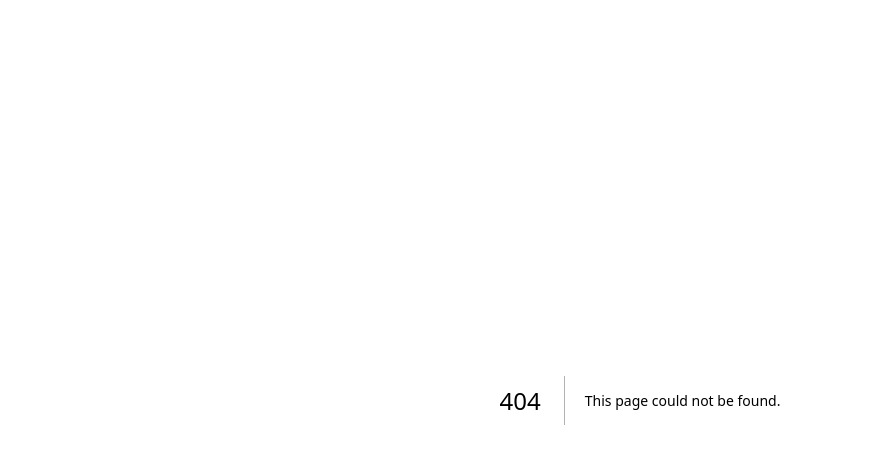
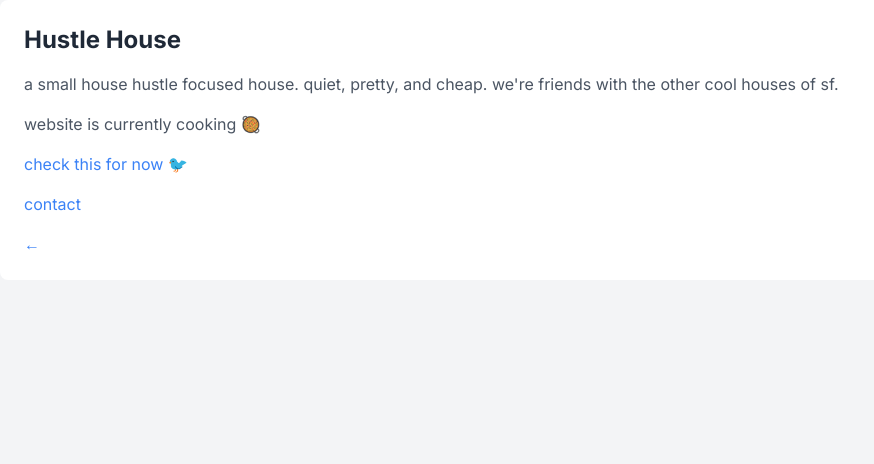
Before and after one commit to tigran-iii/personal-website, a Next.js app: page /hustle-house in a window 1280 px wide. Before the commit this address had no page. Shown: the top 464 px of the page, without its empty margins (0-874 px from the left). Built offline with nearby package versions, Linux system fonts and the light colour scheme.

Commit message:
added hustle house, updated mainpage

```diff
--- /dev/null
+++ b/app/hustle-house/page.tsx
@@ -0,0 +1,31 @@
+// pages/hustle-house.js
+
+import Link from 'next/link';
+
+export default function HustleHouse() {
+  return (
+    <main>
+      <div className="p-6 bg-white rounded-lg">
+        <h1 className="mb-4 text-2xl font-bold text-gray-800">Hustle House</h1>
+        <p className="mb-4 text-gray-600">
+          a small house hustle focused house. quiet, pretty, and cheap. we're friends with the other cool houses of sf.
+        </p>
+        <p className="mb-4 text-gray-600">
+          website is currently cooking 🥘
+        </p>
+
+        <p className="mb-4 text-gray-600">
+          <a className='text-blue-500 hover:underline' href="https://x.com/tigran_iii/status/1794130740583747615">check this for now 🐦</a>
+        </p>
+        <p className="mb-4 text-gray-600">
+          <a className='text-blue-500 hover:underline' href="https://bento.me/tigran-iii">
+            contact
+          </a>
+        </p>
+        <Link href="/" className="text-blue-500 hover:underline">
+          &#x2190;
+        </Link>
+      </div>
+    </main>
+  );
+}
--- a/app/page.tsx
+++ b/app/page.tsx
@@ -4,19 +4,24 @@ export default function Home() {
   return (
     <main>
       <div className="p-6 bg-white rounded-lg">
-        <p className="mb-4 text-lg font-semibold text-gray-800">
-          I often get asked, what the fuck are you doing with your life?
+        <p className="mb-4 text-xl font-semibold text-gray-800">
+          I often get asked, "<i>what the fuck</i> are you doing with your life?"
         </p>
         <p className="mb-4 text-gray-600">
           This website is meant as a general answer to that question.
         </p>
-        <p className="mb-4 text-gray-600">
-          More to come soon.
-        </p>
-        <h2 className="mb-4 text-xl font-bold">Projects 👇</h2>
-        <Link href="/projects/zentweet" className="text-blue-500 hover:underline">
-          ZenTweet
-        </Link>
+        <ul>
+          <li className='mb-2'>
+            <Link href="/zentweet" className="text-blue-500 hover:underline">
+              ZenTweet
+            </Link>
+          </li>
+          <li className='mb-2'>
+            <Link href="/hustle-house" className="text-blue-500 hover:underline">
+              Hustle House
+            </Link>
+          </li>
+        </ul>
       </div>
     </main>
   );
```
